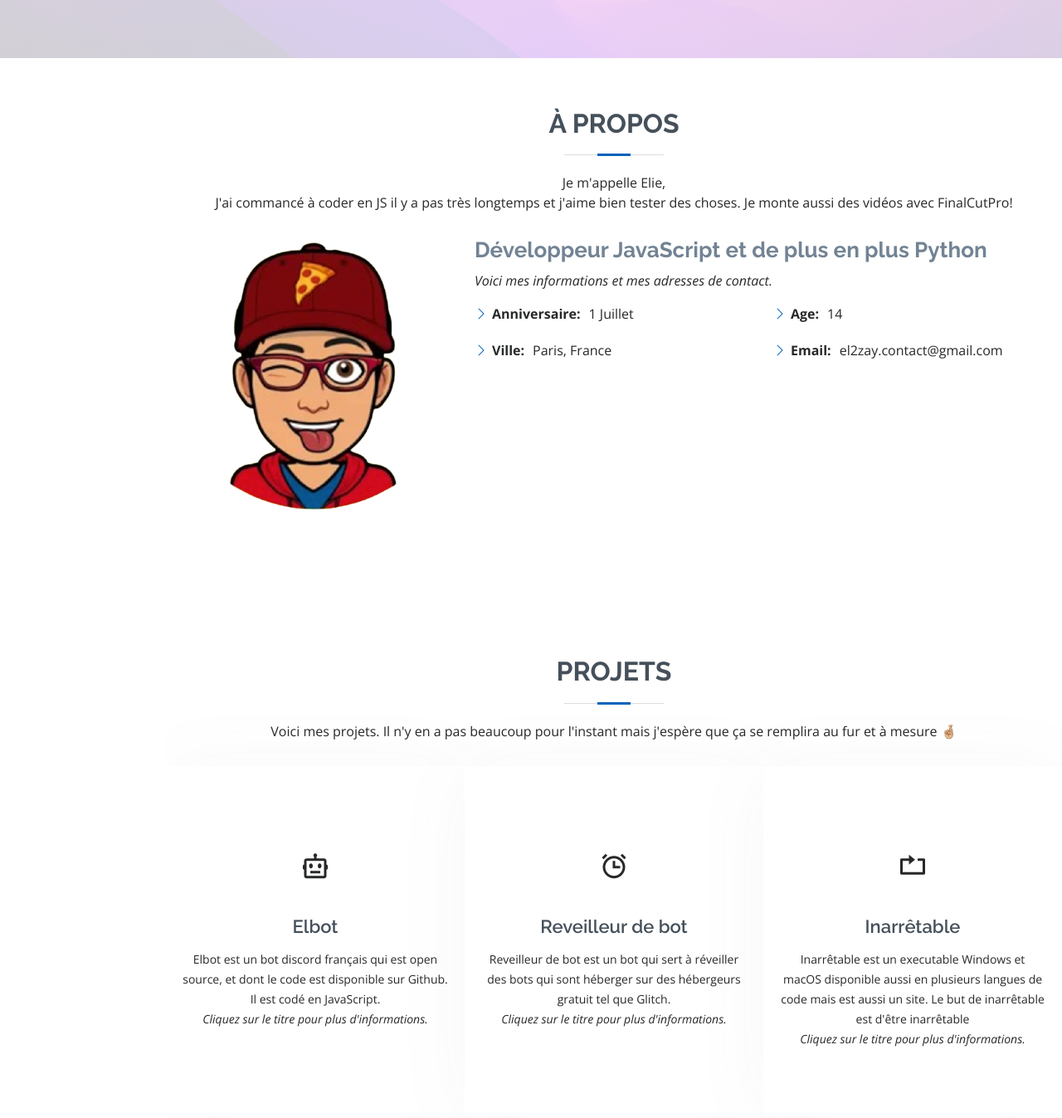
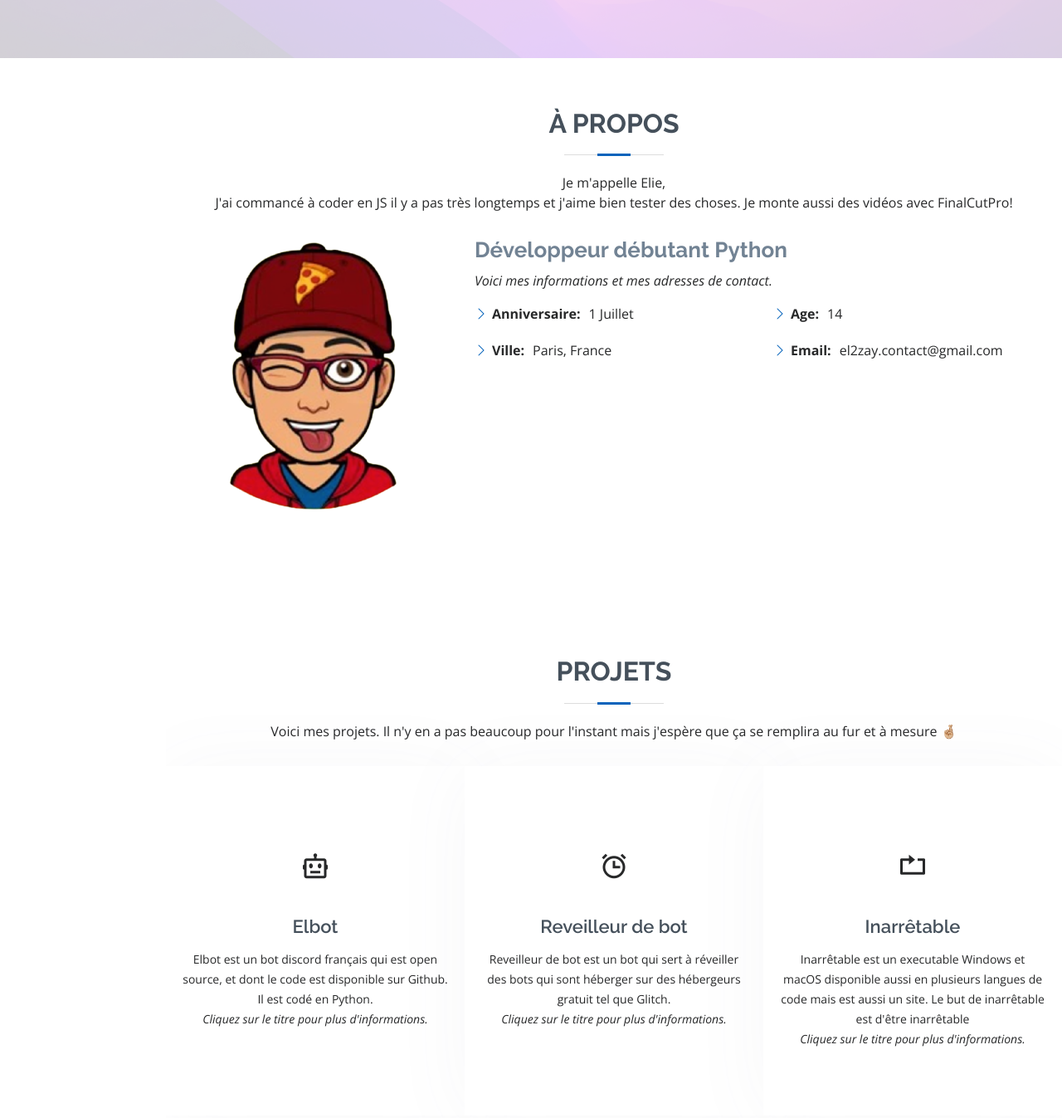
Before and after one commit to el2zay/el2zay.github.io, a plain HTML site: page index.html in a window 1280 px wide. Shown: the part 730-2077 px from the top of the page at 83% size. Drawn offline with nearby package versions, Linux system fonts and the light colour scheme.

Commit message:
Update index.html

```diff
--- a/index.html
+++ b/index.html
@@ -118,7 +118,7 @@
             <img src="assets/img/profile-img.jpg" class="img-fluid" alt="">
           </div>
           <div class="col-lg-8 pt-4 pt-lg-0 content" data-aos="fade-left">
-            <h3>Développeur JavaScript et de plus en plus Python</h3>
+              <h3>Développeur débutant Python</h3>
             <p class="fst-italic">
               Voici mes informations et mes adresses de contact.
             </p>
@@ -212,7 +212,7 @@
           <div class="col-lg-4 col-md-6 icon-box" data-aos="fade-up">
             <div class="icon"><i class="bx bx-bot"></i></div>
             <h4 class="title"><a href="https://el2zay.is-a.dev/elbot">Elbot</a></h4>
-            <p class="description">Elbot est un bot discord français qui est open source, et dont le code est disponible sur Github. <br> Il est codé en JavaScript. <br> <i>Cliquez sur le titre pour plus d'informations. </i>  </p>
+            <p class="description">Elbot est un bot discord français qui est open source, et dont le code est disponible sur Github. <br> Il est codé en Python. <br> <i>Cliquez sur le titre pour plus d'informations. </i>  </p>
           </div>
 
           <div class="col-lg-4 col-md-6 icon-box" data-aos="fade-up" data-aos-delay="100">
```
